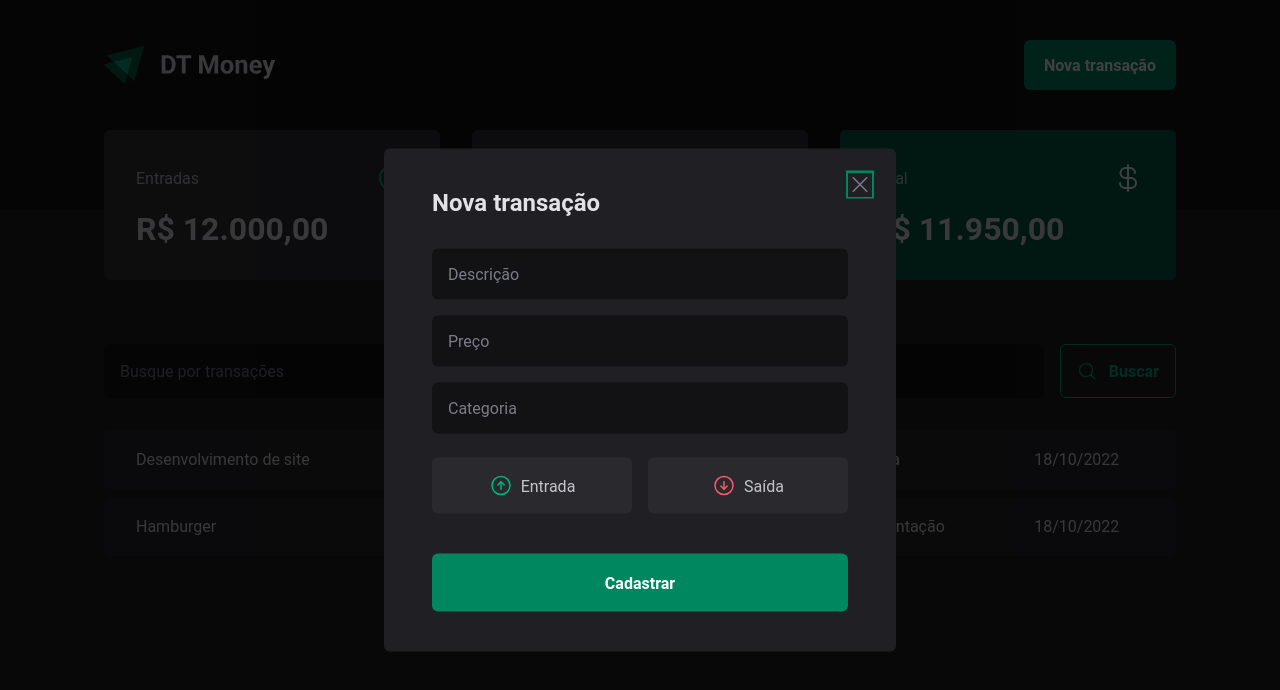
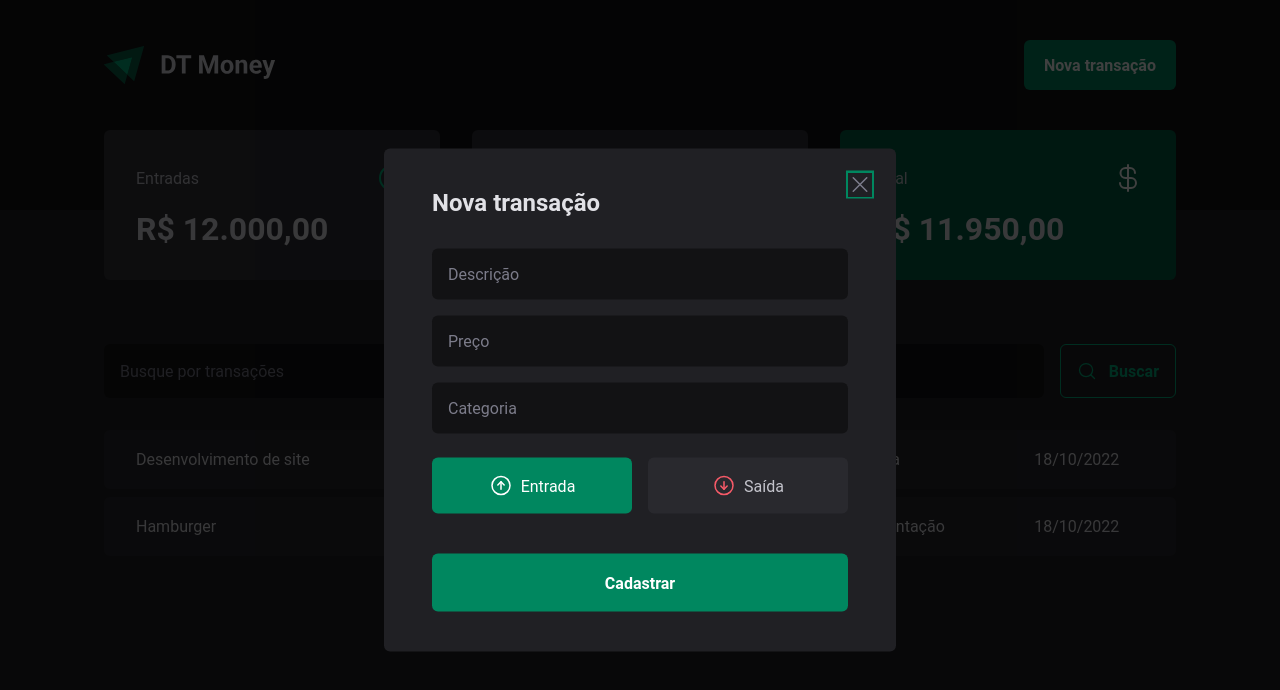
Before and after one commit to dbssy/dt-money2, a React app: page / in a window 1280 px wide. Both pictures are taken after a click on the button "Nova transação". Shown: the top 690 px of the page. Built offline with nearby package versions, Linux system fonts and the light colour scheme; data requests are answered from the project's data file; the HTML template or start-up script is replaced by a standard one.

Commit message:
controlled components

```diff
--- a/src/components/NewTransactionModal/index.tsx
+++ b/src/components/NewTransactionModal/index.tsx
@@ -1,5 +1,5 @@
 import { ArrowCircleDown, ArrowCircleUp, X } from 'phosphor-react'
-import { useForm } from 'react-hook-form'
+import { Controller, useForm } from 'react-hook-form'
 import { zodResolver } from '@hookform/resolvers/zod'
 import * as Dialog from '@radix-ui/react-dialog'
 import * as z from 'zod'
@@ -23,11 +23,15 @@ type NewTransactionFormInputs = z.infer<typeof newTransactionFormSchema>
 
 export function NewTransactionModal() {
   const {
+    control,
     register,
     handleSubmit,
     formState: { isSubmitting },
   } = useForm<NewTransactionFormInputs>({
     resolver: zodResolver(newTransactionFormSchema),
+    defaultValues: {
+      type: 'income',
+    },
   })
 
   function handleCreateNewTransaction(data: NewTransactionFormInputs) {
@@ -65,7 +69,15 @@ export function NewTransactionModal() {
             {...register('category')}
           />
 
-          <TransactionType>
+          <Controller
+            control={control}
+            name="type"
+            render={({ field }) => {
+              return (
+                <TransactionType
+                  onValueChange={field.onChange}
+                  value={field.value}
+                >
                   <TransactionTypeButton variant="income" value="income">
                     <ArrowCircleUp size={24} />
                     Entrada
@@ -76,6 +88,9 @@ export function NewTransactionModal() {
                     Saída
                   </TransactionTypeButton>
                 </TransactionType>
+              )
+            }}
+          />
 
           <button type="submit" disabled={isSubmitting}>
             Cadastrar
```
Lines whose indentation alone changed are shown as unchanged.
